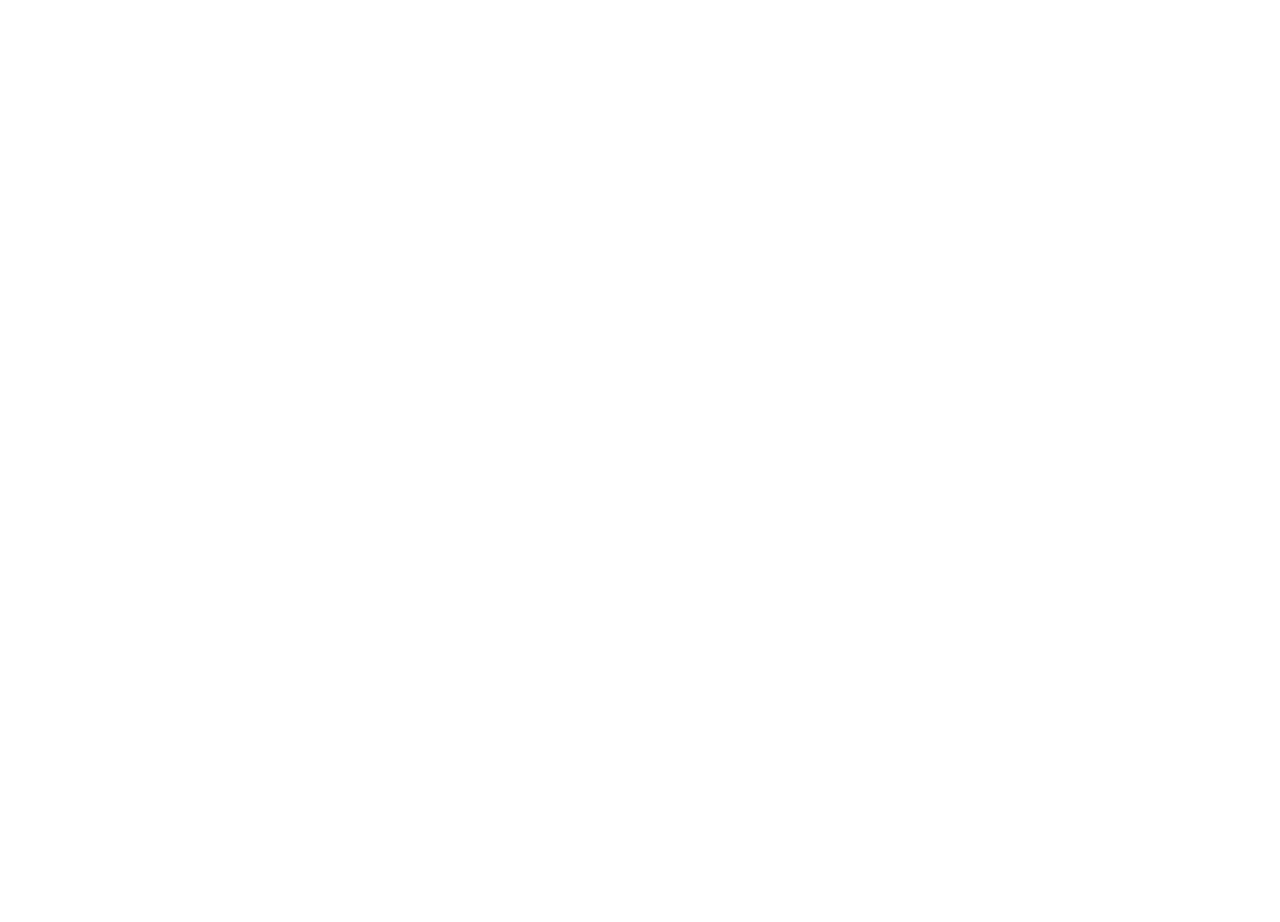
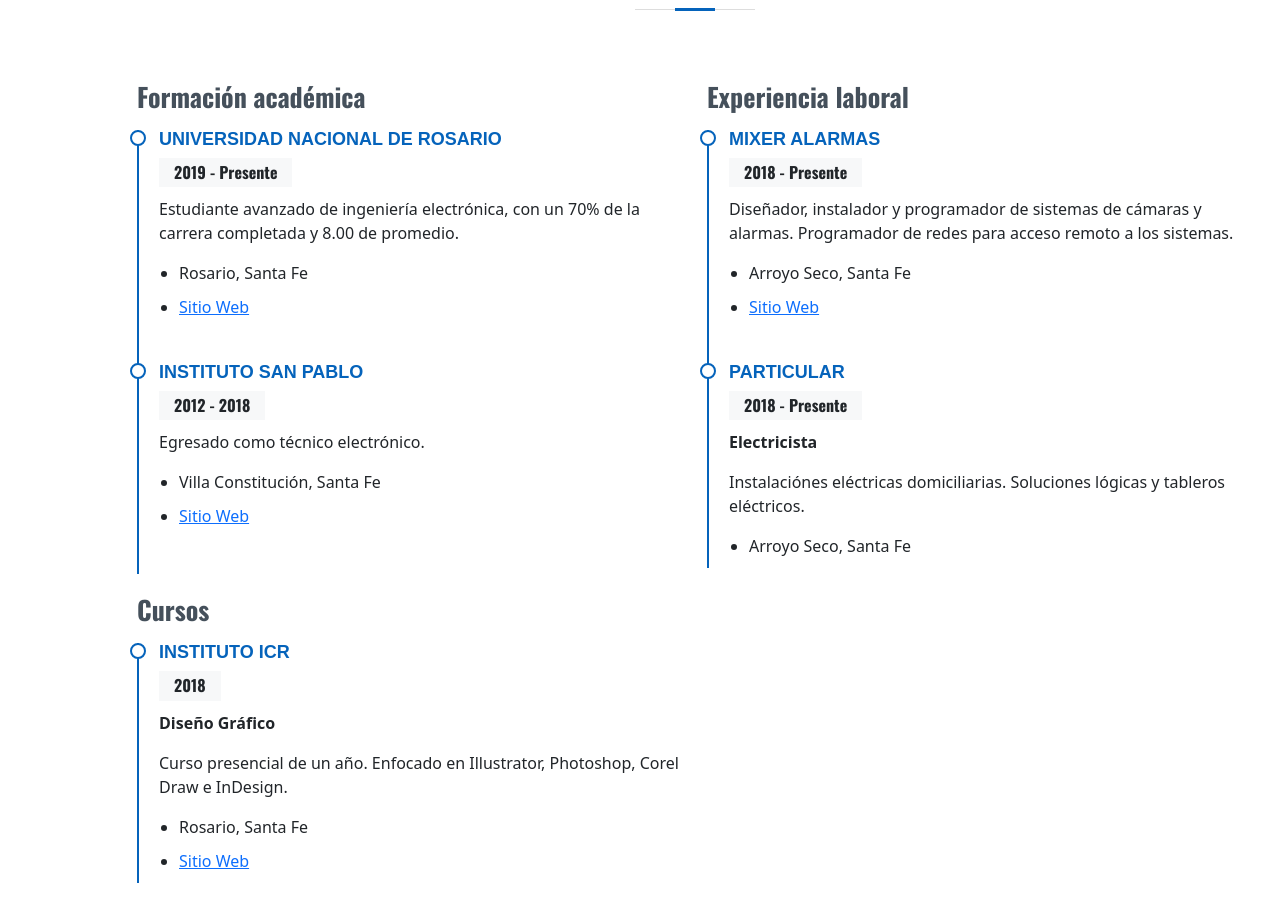
Before and after one commit to TanoMarciello/Portfolio-Angular-FrontEnd, an Angular app: page / in a window 1280 px wide. Shown: the part 1500-2422 px from the top of the page. Before the commit the page ends 1392 px from the top, so only its background shows below. Built offline with nearby package versions, Linux system fonts and the light colour scheme.

Commit message:
sección experiencia

```diff
--- a/src/app/app.component.html
+++ b/src/app/app.component.html
@@ -2,6 +2,7 @@
 <main id="main">
 <app-banner></app-banner>
 <app-info></app-info>
+<app-experiencia></app-experiencia>
 </main><!-- End #main -->
 
 <!-- ======= Footer ======= -->
--- a/src/app/app.module.ts
+++ b/src/app/app.module.ts
@@ -6,13 +6,15 @@
 import { BannerComponent } from './components/banner/banner.component';
 import { NavbarComponent } from './components/navbar/navbar.component';
 import { InfoComponent } from './info/info.component';
+import { ExperienciaComponent } from './experiencia/experiencia.component';
 
 @NgModule({
   declarations: [
     AppComponent,
     BannerComponent,
     NavbarComponent,
-    InfoComponent
+    InfoComponent,
+    ExperienciaComponent
   ],
   imports: [
     BrowserModule,
--- /dev/null
+++ b/src/app/experiencia/experiencia.component.css
@@ -0,0 +1,57 @@
+.resume .resume-title {
+    font-size: 26px;
+    font-weight: 700;
+    margin-top: 20px;
+    margin-bottom: 20px;
+    color: #45505b;
+  }
+
+  .resume .resume-item {
+    padding: 0 0 20px 20px;
+    margin-top: -2px;
+    border-left: 2px solid #0563bb;
+    position: relative;
+  }
+
+  .resume .resume-item h4 {
+    line-height: 18px;
+    font-size: 18px;
+    font-weight: 600;
+    text-transform: uppercase;
+    font-family: "Poppins", sans-serif;
+    color: #0563bb;
+    margin-bottom: 10px;
+  }
+
+  .resume .resume-item h5 {
+    font-size: 16px;
+    background: #f7f8f9;
+    padding: 5px 15px;
+    display: inline-block;
+    font-weight: 600;
+    margin-bottom: 10px;
+  }
+
+  .resume .resume-item ul {
+    padding-left: 20px;
+  }
+
+  .resume .resume-item ul li {
+    padding-bottom: 10px;
+  }
+
+  .resume .resume-item:last-child {
+    padding-bottom: 0;
+  }
+
+  .resume .resume-item::before {
+    content: "";
+    position: absolute;
+    width: 16px;
+    height: 16px;
+    border-radius: 50px;
+    left: -9px;
+    top: 0;
+    background: #fff;
+    border: 2px solid #0563bb;
+  }
--- /dev/null
+++ b/src/app/experiencia/experiencia.component.html
@@ -0,0 +1,68 @@
+<section id="resume" class="resume">
+    <div class="container" data-aos="fade-up">
+
+      <div class="section-title">
+        <h2>Experiencia</h2>
+      </div>
+
+      <div class="row">
+        <div class="col-lg-6">
+          <h3 class="resume-title">Formación académica</h3>
+          <div class="resume-item">
+            <h4>Universidad Nacional de Rosario</h4>
+            <h5>2019 - Presente</h5>
+            <p>Estudiante avanzado de ingeniería electrónica, con un 70% de la carrera completada y 8.00 de promedio.</p>
+            <ul>
+              <li>Rosario, Santa Fe</li>
+              <li><a href="https://web.fceia.unr.edu.ar/es/" target="_blank">Sitio Web</a></li>
+            </ul>
+          </div>
+
+
+          <div class="resume-item">
+            <h4>Instituto San Pablo</h4>
+            <h5>2012 - 2018</h5>
+            <p>Egresado como técnico electrónico.</p>
+            <ul>
+              <li>Villa Constitución, Santa Fe</li>
+              <li><a href="https://escuela2073sanpablo.blogspot.com/" target="_blank">Sitio Web</a></li>
+            </ul>
+          </div>
+          <h3 class="resume-title">Cursos</h3>
+          <div class="resume-item">
+
+            <h4>Instituto ICR</h4>
+            <h5>2018</h5>
+            <p><b>Diseño Gráfico </b></p>
+            <p>Curso presencial de un año. Enfocado en Illustrator, Photoshop, Corel Draw e InDesign.</p>
+            <ul>
+              <li>Rosario, Santa Fe</li>
+              <li><a href="https://www.institutoicr.com.ar/" target="_blank">Sitio Web</a></li>
+            </ul>
+          </div>
+        </div>
+        <div class="col-lg-6">
+          <h3 class="resume-title">Experiencia laboral</h3>
+          <div class="resume-item">
+            <h4>MIXER Alarmas</h4>
+            <h5>2018 - Presente</h5>
+            <p>Diseñador, instalador y programador de sistemas de cámaras y alarmas. Programador de redes para acceso remoto a los sistemas.</p>
+            <ul>
+              <li>Arroyo Seco, Santa Fe</li>
+              <li><a href="https://www.mixeralarmas.ml/" target="_blank">Sitio Web</a></li>
+            </ul>
+          </div>
+          <div class="resume-item">
+            <h4>PARTICULAR</h4>
+            <h5>2018 - Presente</h5>
+            <p><b>Electricista</b></p>
+            <p>Instalaciónes eléctricas domiciliarias. Soluciones lógicas y tableros eléctricos.</p>
+            <ul>
+              <li>Arroyo Seco, Santa Fe</li>
+            </ul>
+          </div>
+        </div>
+      </div>
+
+    </div>
+  </section>
```
Also changed, not shown: src/app/experiencia/experiencia.component.ts (added, +10 -0 lines), 1 other file (tests, documents, lock files or other folders).
